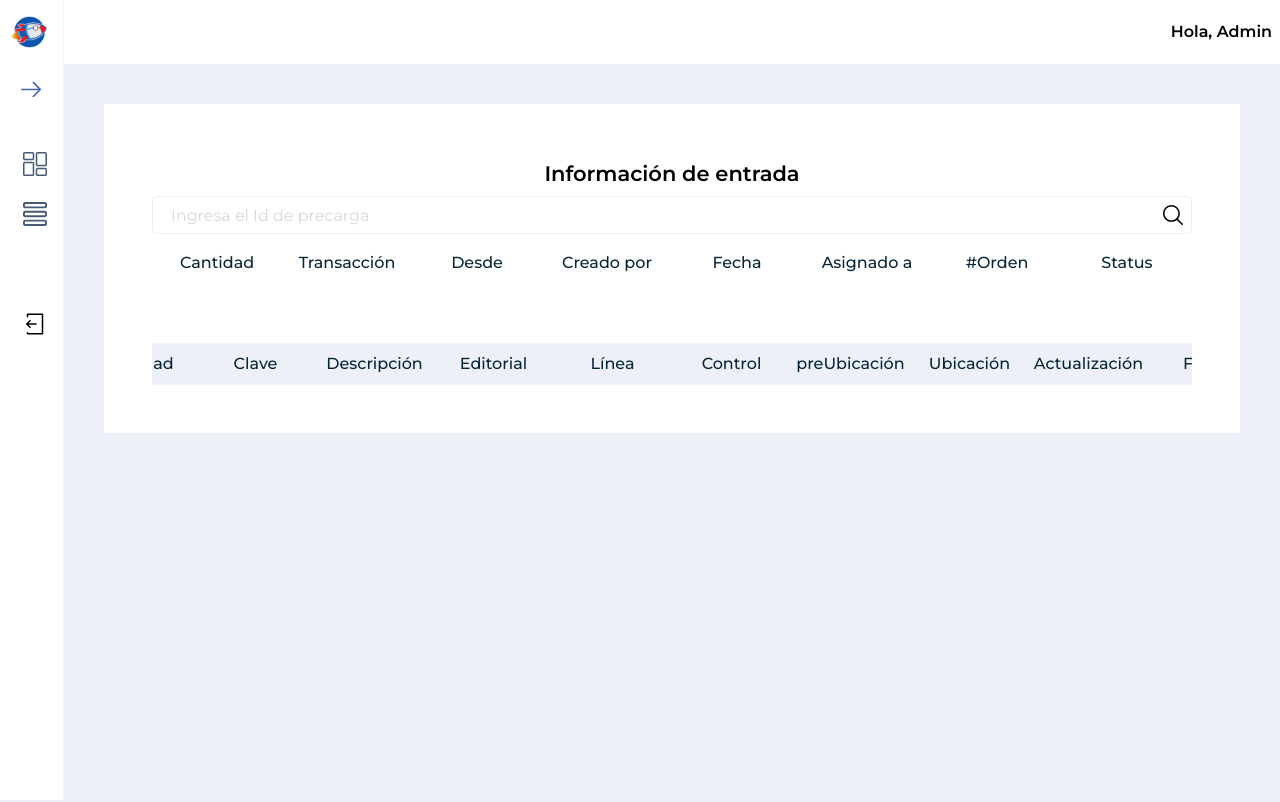
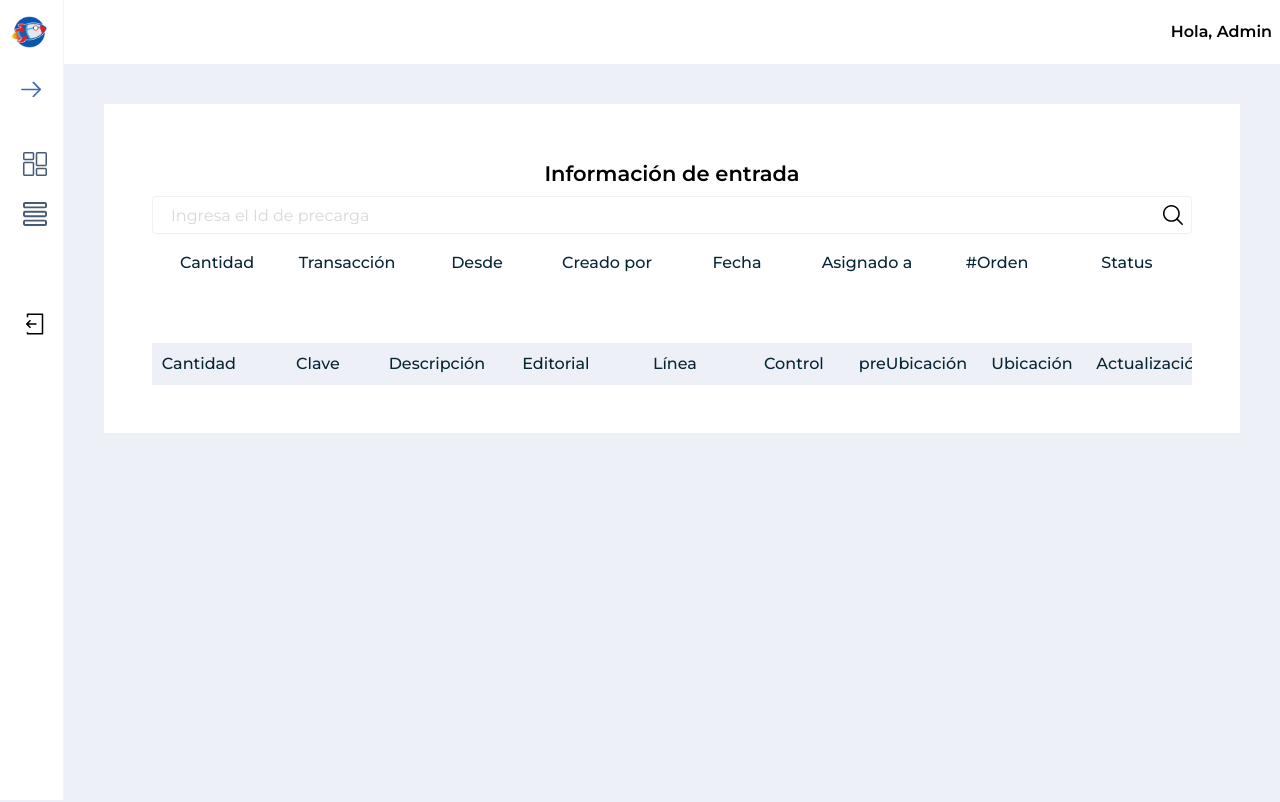
Before and after one commit to Lariicsa/fan-ui-bodega, a Vue app: page /entradas/buscar in a window 1280 px wide. Shown: the top 802 px of the page. Built offline with nearby package versions, Linux system fonts and the light colour scheme.

Commit message:
Adjust tableDetail margin

```diff
--- a/src/components/TableDetails.vue
+++ b/src/components/TableDetails.vue
@@ -29,7 +29,10 @@
     </div>
 
     <div class="tableDetail__bottom">
-      <div class="tableDetail__scrollable-in">
+      <div
+        class="tableDetail__scrollable-in"
+        :style="'margin-left:' + cols + '%'"
+      >
         <div
           :class="'tableDetail__header ' + 'cols' + cols"
           :style="'grid-template-columns: repeat(' + cols + ', 1fr)'"
```
